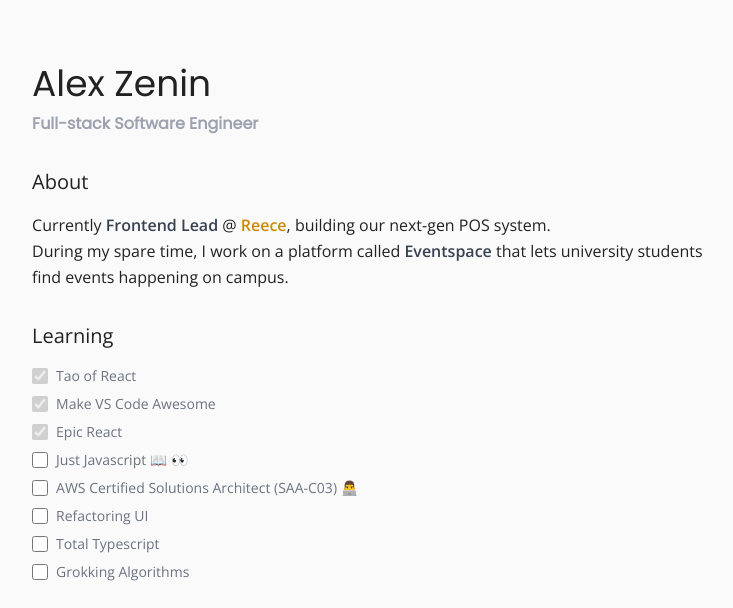
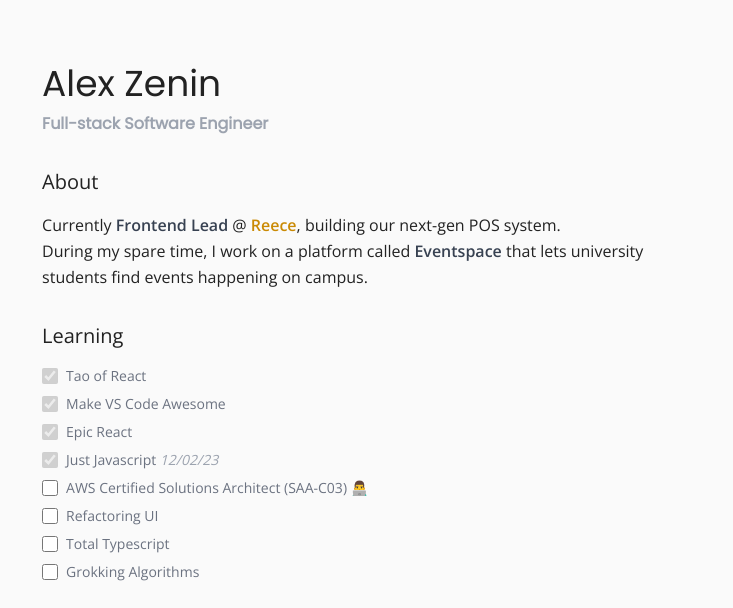
Before and after one commit to AlexZenin/alexzenin.com, an Astro site: page / in a window 1280 px wide. Shown: the top 608 px of the page, without its empty margins (266-999 px from the left). Built offline with nearby package versions, Linux system fonts and the light colour scheme; Astro itself is replaced by a stand-in of ours.

Commit message:
feat: update learning list

```diff
--- a/src/components/Checkbox.astro
+++ b/src/components/Checkbox.astro
@@ -11,6 +11,6 @@ const { text, done, subtext } = Astro.props
   />
   <label for="disabled-checkbox" class="ml-2 text-sm font-medium text-gray-500 dark:text-gray-500">
     {text}
-    <span class="font-medium text-gray-400">{subtext}</span>
+    <span class="font-medium text-gray-400 italic">{subtext}</span>
   </label>
 </div>
--- a/src/pages/index.astro
+++ b/src/pages/index.astro
@@ -29,7 +29,7 @@ import BaseLayout from '../layouts/BaseLayout.astro'
         <Checkbox text="Tao of React" done={true} />
         <Checkbox text="Make VS Code Awesome" done={true} />
         <Checkbox text="Epic React" done={true} />
-        <Checkbox text="Just Javascript 📖 👀" done={false} />
+        <Checkbox text="Just Javascript" subtext="12/02/23" done={true} />
         <Checkbox text="AWS Certified Solutions Architect (SAA-C03) 👨‍💻" done={false} />
         <Checkbox text="Refactoring UI" done={false} />
         <Checkbox text="Total Typescript" done={false} />
```
